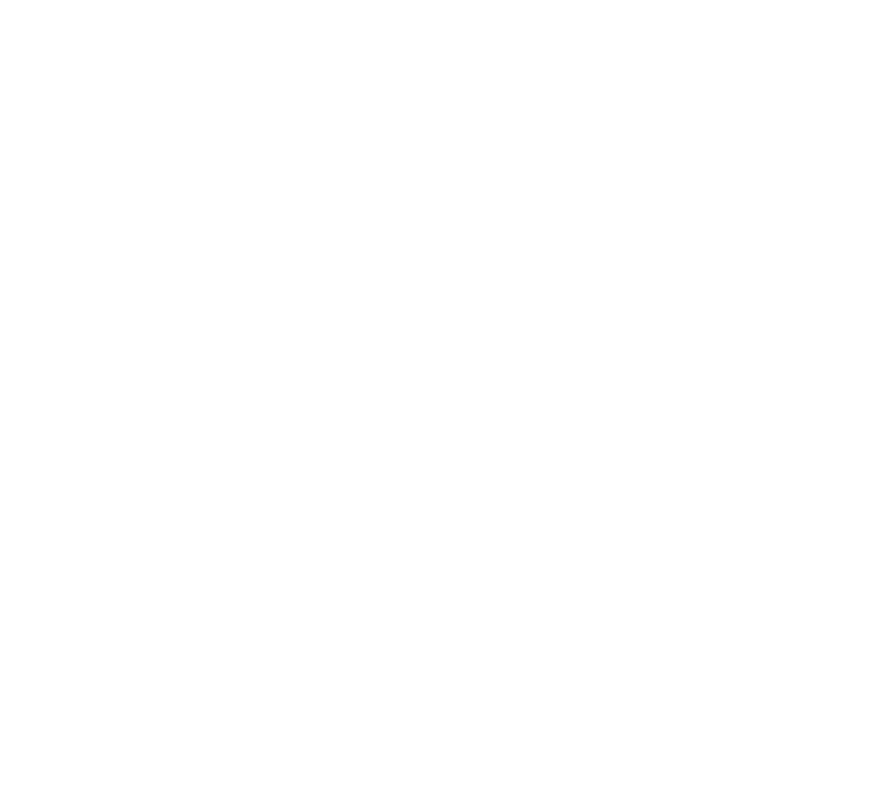
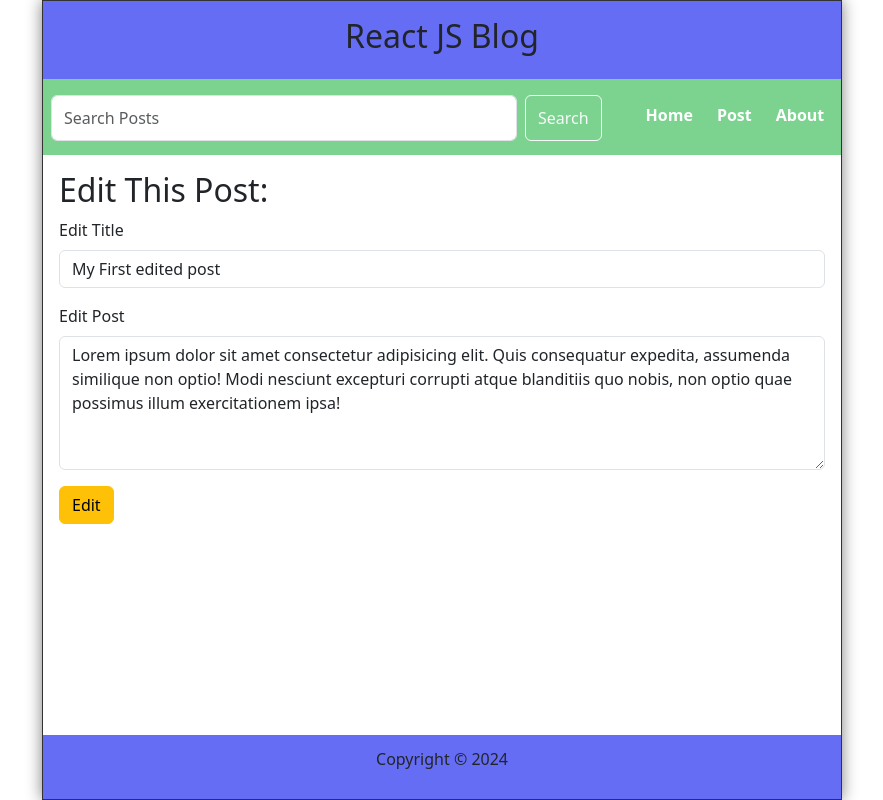
Before and after one commit to yasmineelhakem/React-Js-Blog, a React (Create React App) app: page /post/1/edit in a window 1280 px wide. Before the commit this address had no page. Shown: the whole page, without its empty margins (198-1081 px from the left). Built offline with nearby package versions, Linux system fonts and the light colour scheme; data requests are answered from the project's data file.

Commit message:
edit post

```diff
--- a/data/db.json
+++ b/data/db.json
@@ -2,15 +2,15 @@
   "posts": [
     {
       "id": "1",
-      "title": "My First Post",
-      "datetime": "July 01, 2021 11:17:36 AM",
+      "title": "My First edited post",
+      "datetime": "July 03, 2024 11:51:33 PM",
       "body": "Lorem ipsum dolor sit amet consectetur adipisicing elit. Quis consequatur expedita, assumenda similique non optio! Modi nesciunt excepturi corrupti atque blanditiis quo nobis, non optio quae possimus illum exercitationem ipsa!"
     },
     {
       "id": "3",
       "title": "My 3rd Post",
-      "datetime": "July 01, 2021 11:17:36 AM",
-      "body": "Lorem ipsum dolor sit amet consectetur adipisicing elit. Quis consequatur expedita, assumenda similique non optio! Modi nesciunt excepturi corrupti atque blanditiis quo nobis, non optio quae possimus illum exercitationem ipsa!"
+      "datetime": "July 03, 2024 11:52:17 PM",
+      "body": "mala post w mala houwa"
     },
     {
       "id": "4",
--- a/src/App.js
+++ b/src/App.js
@@ -5,6 +5,7 @@
 import About from './About';
 import AddPost from './AddPost';
 import PostDetails from './PostDetails';
+import EditPost from './EditPost';
 import { Route, Routes } from 'react-router-dom';
 import { useNavigate } from 'react-router-dom';
 import { useState, useEffect } from 'react';
@@ -17,6 +18,8 @@
   const [search, setSearch] = useState('')
   const [postTitle, setPostTitle] = useState('')
   const [postBody, setPostBody] = useState('')
+  const [editPostTitle, setEditPostTitle] = useState('')
+  const [editPostBody, setEditPostBody] = useState('')
   const navigate = useNavigate();
 
   useEffect(() => {
@@ -80,6 +83,20 @@
     }
   }
 
+  const handleEdit = async (id) => {
+    const datetime = format(new Date(), 'MMMM dd, yyyy pp');
+    const editedPost = { id, title:editPostTitle,datetime:datetime, body:editPostBody };
+    try{
+      const response = await api.put(`/posts/${id}`, editedPost);
+      setPosts(posts.map(post => post.id === id ? { ...response.data } : post));
+      setEditPostTitle('');
+      setEditPostBody('');
+      navigate('/');
+    }catch(err){
+      console.log(`Error adding post: ${err.message}`);
+    }
+  }
+
   return (
     <Routes>
     <Route path="/" element={<Layout search={search} setSearch={setSearch} handleSearchClick={handleSearchClick} />}>
@@ -91,6 +108,14 @@
                                          postBody={postBody}
                                          setPostBody={setPostBody}
                                          handleSubmit={handleSubmit}/>} />
+          <Route path=":id/edit" element={<EditPost
+              posts={posts}
+              handleEdit={handleEdit}
+              editPostTitle={editPostTitle}
+              setEditPostTitle={setEditPostTitle}
+              editPostBody={editPostBody}
+              setEditPostBody={setEditPostBody}
+            />} />
           <Route path=":id" element={<PostDetails
             posts={posts}
             handleDelete={handleDelete}
--- /dev/null
+++ b/src/EditPost.js
@@ -0,0 +1,59 @@
+import { useEffect } from "react";
+import { useParams, Link } from "react-router-dom";
+import Form from 'react-bootstrap/Form';
+import Button from 'react-bootstrap/Button';
+
+const EditPost = ({posts, handleEdit, editPostBody, setEditPostBody, editPostTitle, setEditPostTitle}) => {
+
+    const { id } = useParams();
+    const post = posts.find(post => (post.id).toString() === id);
+
+    useEffect(() => {
+        if (post) {
+            setEditPostTitle(post.title);
+            setEditPostBody(post.body);
+        }
+    }, [post, setEditPostTitle, setEditPostBody])
+
+    return (
+
+        <main>
+             {editPostTitle &&
+                <>
+            <Form >
+            <h2>Edit This Post:</h2>
+            <Form.Group className="mb-3" controlId="exampleForm.ControlInput1">
+                <Form.Label>Edit Title</Form.Label>
+                <Form.Control type="text"
+                            placeholder="Type the title of the new post"
+                            required
+                            id="postTitle"
+                            value={editPostTitle}
+                            onChange={(e) => setEditPostTitle(e.target.value)}/>
+                </Form.Group>
+                <Form.Group className="mb-3" controlId="exampleForm.ControlTextarea1">
+                <Form.Label>Edit Post</Form.Label>
+                <Form.Control as="textarea"
+                            rows={5}
+                            id="postBody"
+                            value={editPostBody}
+                            onChange={(e) => setEditPostBody(e.target.value)}/>
+                </Form.Group>
+            <Button variant="warning" onClick={() => handleEdit(post.id)}>Edit</Button>
+            </Form>
+            </>
+            }
+            {!editPostTitle &&
+                <>
+                    <h2>Post Not Found</h2>
+                    <p>
+                        <Link to='/'>Visit Our Homepage</Link>
+                    </p>
+                </>
+            }
+
+        </main>
+  );
+}
+
+export default EditPost;
--- a/src/PostDetails.js
+++ b/src/PostDetails.js
@@ -25,7 +25,7 @@
                     </Modal.Body>
 
                     <Modal.Footer>
-                        <Link to={`post/${post.id}`}>
+                        <Link to={`edit`}>
                             <Button variant="warning">Edit Post</Button>
                         </Link>
                         <Button variant="danger" onClick={() => handleDelete(post.id)}>
```
